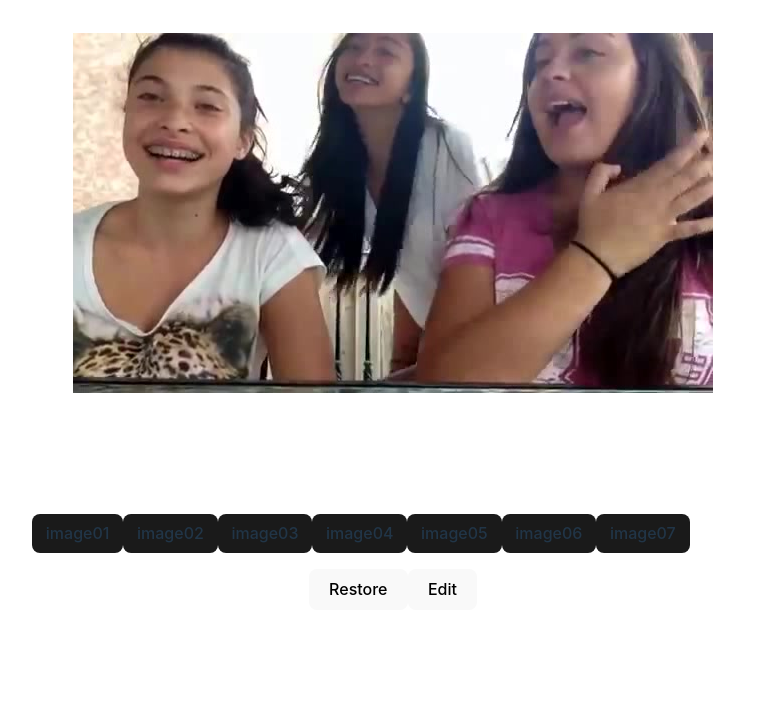
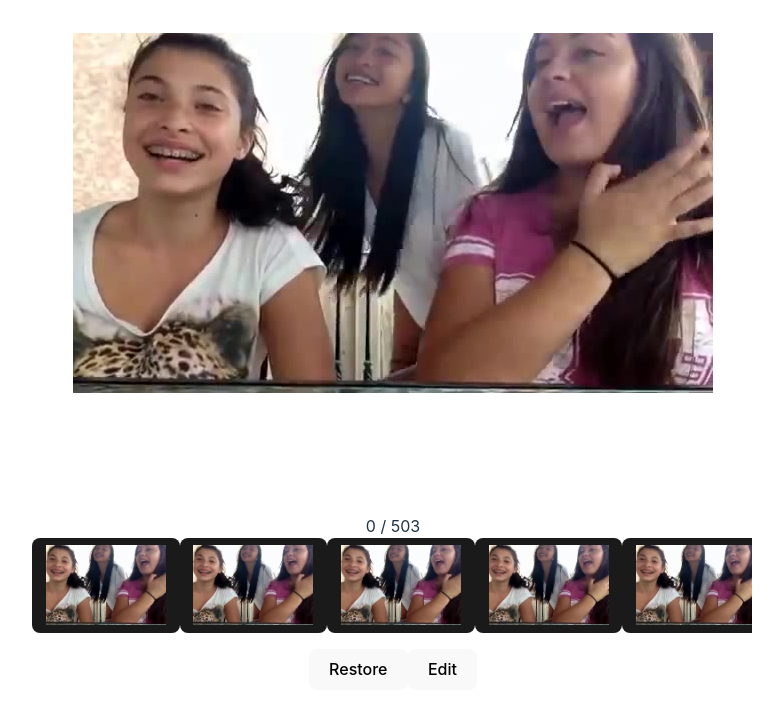
Before and after one commit to devBuzz142/inisw2-team7, a React (Vite) app in the folder fe/: page /edit in a window 1280 px wide. Shown: the top 714 px of the page, without its empty margins (247-1030 px from the left). Built offline with nearby package versions, Linux system fonts and the light colour scheme.

Commit message:
feat: frame 기초 구현

```diff
--- /dev/null
+++ b/fe/src/components/Frame/index.jsx
@@ -0,0 +1,35 @@
+const FrameItem = ({ src, onClick }) => {
+  return (
+    <div className="frame" onClick={onClick}>
+      <img
+        src={src}
+        loading="lazy"
+        width={120}
+        height={80}
+        style={{ objectFit: "cover" }}
+      />
+    </div>
+  );
+};
+
+const Frame = ({ length, handleSelect }) => {
+  return (
+    <div
+      className="frame_container"
+      style={{ display: "flex", width: 720, overflow: "scroll" }}>
+      {Array(length)
+        .fill(0)
+        .map((_, index) => (
+          <FrameItem
+            key={"frame" + index}
+            src={
+              "/src/assets/pyframes/" + String(index).padStart(6, "0") + ".jpg"
+            }
+            onClick={() => handleSelect(index)}
+          />
+        ))}
+    </div>
+  );
+};
+
+export default Frame;
--- a/fe/src/pages/EditPage.jsx
+++ b/fe/src/pages/EditPage.jsx
@@ -1,18 +1,20 @@
+import Frame from "../components/Frame";
+import { useState } from "react";
+
 const EditPage = () => {
+  const [selected, setSeletced] = useState(0);
+
+  const handleSelect = (index) => setSeletced(index);
+
   return (
     <div>
       <div style={{ width: 720, height: 480, border: "1px solid white" }}>
-        <img src="/src/assets/sample01.jpg" />
+        <img
+          src={`/src/assets/pyframes/${String(selected).padStart(6, "0")}.jpg`}
+        />
       </div>
-      <div style={{ display: "flex" }}>
-        <div className="frame">image01</div>
-        <div className="frame">image02</div>
-        <div className="frame">image03</div>
-        <div className="frame">image04</div>
-        <div className="frame">image05</div>
-        <div className="frame">image06</div>
-        <div className="frame">image07</div>
-      </div>
+      <div>{selected} / 503</div>
+      <Frame length={503} handleSelect={handleSelect} />
       <div style={{ marginTop: 16 }}>
         <button>Restore</button>
         <button>Edit</button>
```
Also changed, not shown: fe/src/assets/pyframes/000000.jpg (added).
